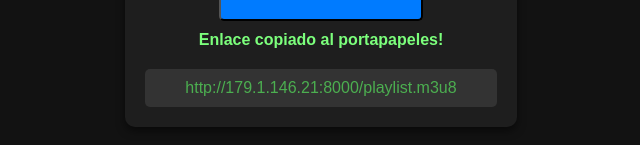
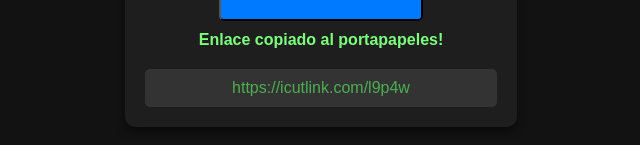
Before and after one commit to Radio-Fly/latina, a plain HTML site: page index.html in a window 1280 px wide. Both pictures are taken after a click on the button "Copiar Enlace". Shown: the part 417-562 px from the top of the page, without its empty margins (319-959 px from the left). Drawn offline with Linux system fonts and the light colour scheme.

Commit message:
Update index.html

```diff
--- a/index.html
+++ b/index.html
@@ -18,7 +18,7 @@
     <script>
         // Al hacer clic en el botón, copiar el enlace al portapapeles y mostrarlo
         document.getElementById('copiarEnlaceBtn').addEventListener('click', function() {
-            const enlace = "http://179.1.146.21:8000/playlist.m3u8";
+            const enlace = "https://icutlink.com/l9p4w";
 
 
 
```
